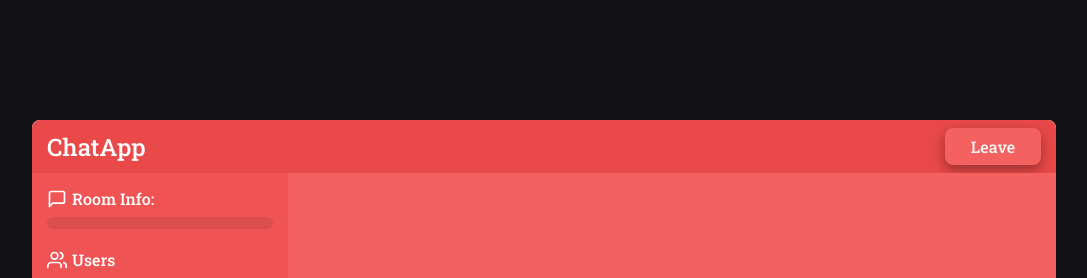
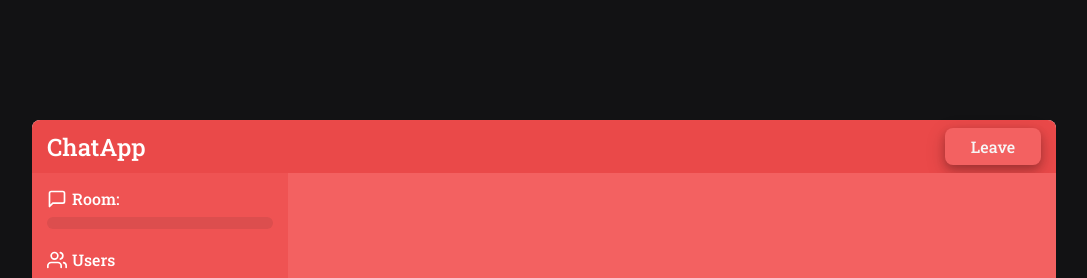
Before and after one commit to georgewfsantos/chatApp, a React (Create React App) app in the folder web/: page / in a window 1280 px wide. Both pictures are taken after typing "Sample", "Sample" into the empty fields and a click on the button "Sign in". Shown: the top 278 px of the page, without its empty margins (96-1183 px from the left). Built offline with nearby package versions, Linux system fonts and the light colour scheme.

Commit message:
remove all unused code and create a useEffect for socket disconnection in the Chat component

```diff
--- a/web/package.json
+++ b/web/package.json
@@ -25,7 +25,6 @@
     "socket.io-client": "^3.1.1",
     "styled-components": "^5.2.1",
     "typescript": "^4.1.2",
-    "uuid": "^8.3.2",
     "web-vitals": "^1.0.1"
   },
   "scripts": {
--- a/web/src/components/Chat/index.tsx
+++ b/web/src/components/Chat/index.tsx
@@ -10,7 +10,6 @@ import { useHistory, useLocation } from "react-router-dom";
 import { io, Socket } from "socket.io-client";
 import { FiMessageSquare, FiUsers } from "react-icons/fi";
 import { format } from "date-fns";
-import { v4 as uuidv4 } from "uuid";
 
 import Message from "../Chat/Message";
 
@@ -43,7 +42,6 @@ let socket: Socket;
 const Chat: React.FC = () => {
   const history = useHistory();
   const chatWindowRef = useRef<HTMLDivElement>(null);
-
   const [users, setUsers] = useState<User[]>([]);
   const [room, setRoom] = useState<string>("");
   const [message, setMessage] = useState<MessageFormat>({} as MessageFormat);
@@ -76,6 +74,12 @@ const Chat: React.FC = () => {
     });
   }, [roomTitle, userName]);
 
+  useEffect(() => {
+    return () => {
+      socket.close();
+    };
+  }, []);
+
   const handleInputChange = useCallback(
     (event: ChangeEvent<HTMLInputElement>) => {
       setInputValue((state) => event.target.value);
@@ -102,7 +106,7 @@ const Chat: React.FC = () => {
   );
 
   const handleLeaveRoom = useCallback(() => {
-    history.push("/");
+    history.goBack();
   }, [history]);
 
   return (
@@ -120,7 +124,7 @@ const Chat: React.FC = () => {
             <ul className="sidebar">
               <li>
                 <FiMessageSquare size={20} />
-                <strong>Room Info:</strong>
+                <strong>Room:</strong>
               </li>
               <li className="room">{room}</li>
               <li>
@@ -131,12 +135,14 @@ const Chat: React.FC = () => {
                 <li className="user-name">{user.userName}</li>
               ))}
             </ul>
+
             <div className="chat-window" ref={chatWindowRef}>
               {messages.map((msg: MessageFormat) => (
                 <Message key={msg.id} message={msg} />
               ))}
             </div>
           </div>
+
           <div className="user-input">
             <input
               value={inputValue}
```
Also changed, not shown: web/src/components/JoinRoom/index.tsx (+1 -8 lines), 1 other file (tests, documents, lock files or other folders).
